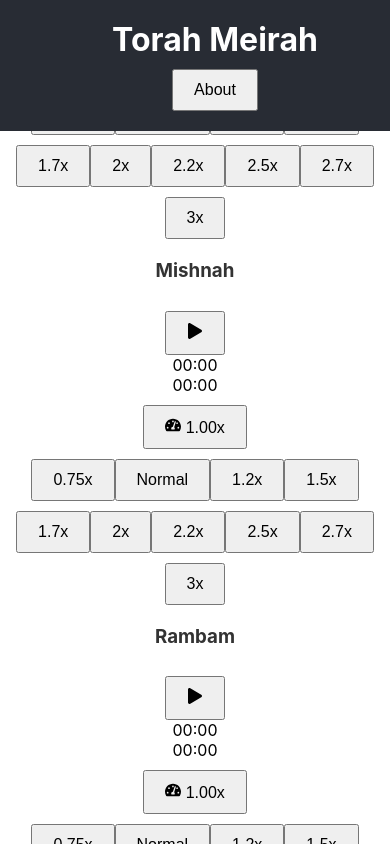
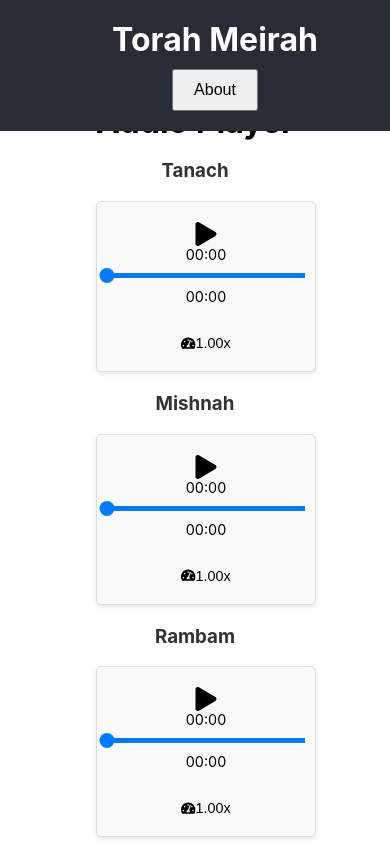
Before and after one commit to DavidRaitan/TorahMeirah, a React (Create React App) app: page / in a window 390 px wide. Shown: the top 844 px of the page. Built offline with nearby package versions, Linux system fonts and the light colour scheme.

Commit message:
new css ay

```diff
--- a/src/css/audioBar.css
+++ b/src/css/audioBar.css
@@ -169,3 +169,134 @@
     margin-top: 10px;
   }
 } */
+
+
+.audio-player {
+  width: 100%;
+  max-width: 600px;
+  margin: 0 auto;
+  padding: 10px;
+  border: 1px solid #ddd;
+  border-radius: 5px;
+  background-color: #f9f9f9;
+  box-shadow: 0 2px 4px rgba(0, 0, 0, 0.1);
+}
+
+.controls {
+  display: flex;
+  flex-direction: column;
+  align-items: center;
+}
+
+.playback-controls {
+  display: flex;
+  align-items: center;
+  width: 100%;
+  margin-bottom: 10px;
+}
+
+.play-pause {
+  background: none;
+  border: none;
+  font-size: 1.5em;
+  cursor: pointer;
+  padding: 0 10px;
+  display: flex;
+  align-items: center;
+}
+
+.time-passed,
+.time-remaining {
+  font-size: 0.9em;
+  width: 50px;
+  text-align: center;
+}
+
+.progress-bar {
+  flex-grow: 1;
+  height: 5px;
+  background-color: #e0e0e0;
+  border-radius: 5px;
+  margin: 0 10px;
+  position: relative;
+  cursor: pointer;
+}
+
+.progress {
+  height: 100%;
+  background-color: #007bff;
+  border-radius: 5px 0 0 5px;
+}
+
+.progress-dot {
+  position: absolute;
+  top: -5px;
+  width: 15px;
+  height: 15px;
+  background-color: #007bff;
+  border-radius: 50%;
+  transform: translateX(-50%);
+  pointer-events: none;
+}
+
+.dropdown {
+  position: relative;
+}
+
+.dropbtn {
+  background: none;
+  border: none;
+  cursor: pointer;
+  display: flex;
+  align-items: center;
+  font-size: 0.9em;
+}
+
+.dropdown-content {
+  display: none;
+  position: absolute;
+  top: 100%;
+  left: 0;
+  background-color: #fff;
+  min-width: 100px;
+  box-shadow: 0 2px 4px rgba(0, 0, 0, 0.1);
+  z-index: 1;
+  border: 1px solid #ddd;
+  border-radius: 5px;
+}
+
+.dropdown-content.show {
+  display: block;
+}
+
+.dropdown-content button {
+  width: 100%;
+  padding: 8px 10px;
+  background: none;
+  border: none;
+  text-align: left;
+  cursor: pointer;
+  font-size: 0.9em;
+}
+
+.dropdown-content button:hover,
+.dropdown-content button.selected {
+  background-color: #007bff;
+  color: #fff;
+}
+
+@media (max-width: 600px) {
+  .playback-controls {
+    flex-direction: column;
+  }
+
+  .progress-bar {
+    width: 100%;
+    margin: 10px 0;
+  }
+
+  .time-passed,
+  .time-remaining {
+    width: auto;
+  }
+}
```
